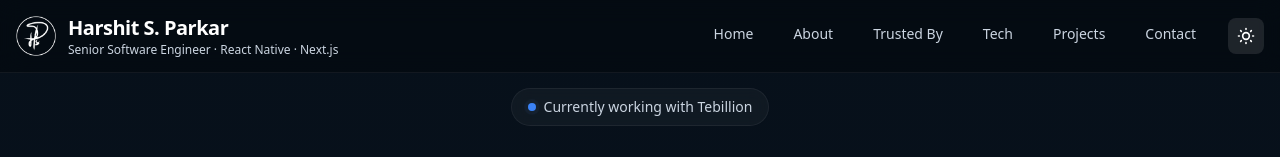
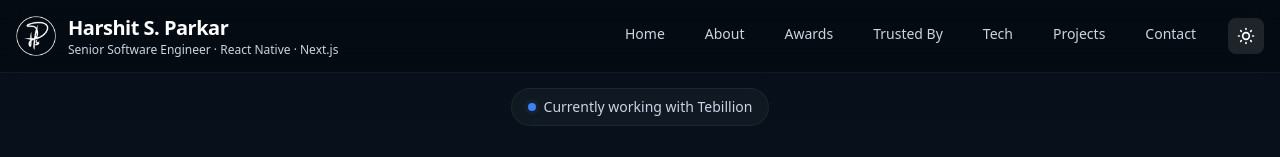
Before and after one commit to harshitparkar/harshitparkar.github.io, a Next.js app: page / in a window 1280 px wide. Shown: the top 157 px of the page. Built offline with nearby package versions, Linux system fonts and the light colour scheme.

Commit message:
Added in top bar

```diff
--- a/components/Header.jsx
+++ b/components/Header.jsx
@@ -26,7 +26,7 @@ export default function Header({ onNav }) {
     }
   }
 
-  const items = ['home', 'about', 'trusted-by', 'tech', 'projects', 'contact'];
+  const items = ['home', 'about', 'awards', 'trusted-by', 'tech', 'projects', 'contact'];
 
   return (
     <header className="fixed inset-x-0 top-0 z-50 backdrop-blur-md bg-header border-b border-divider">
```
